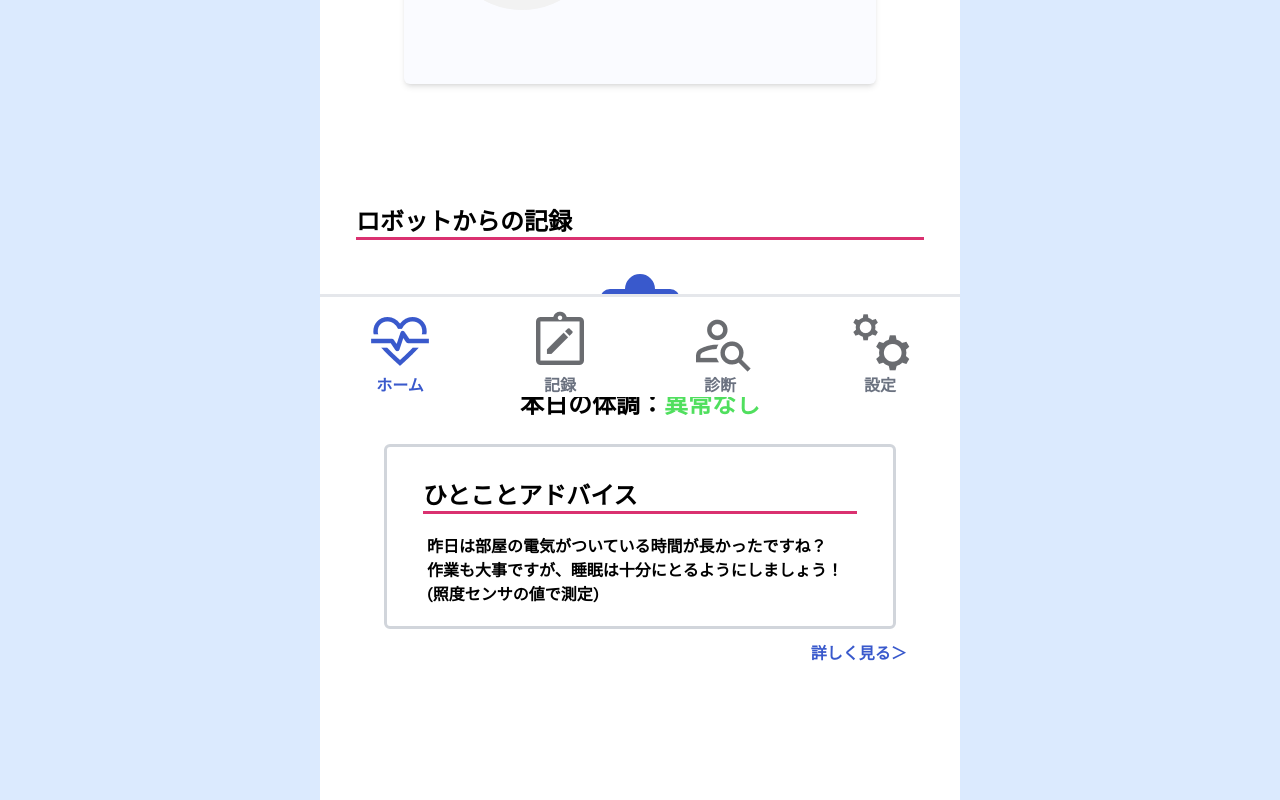
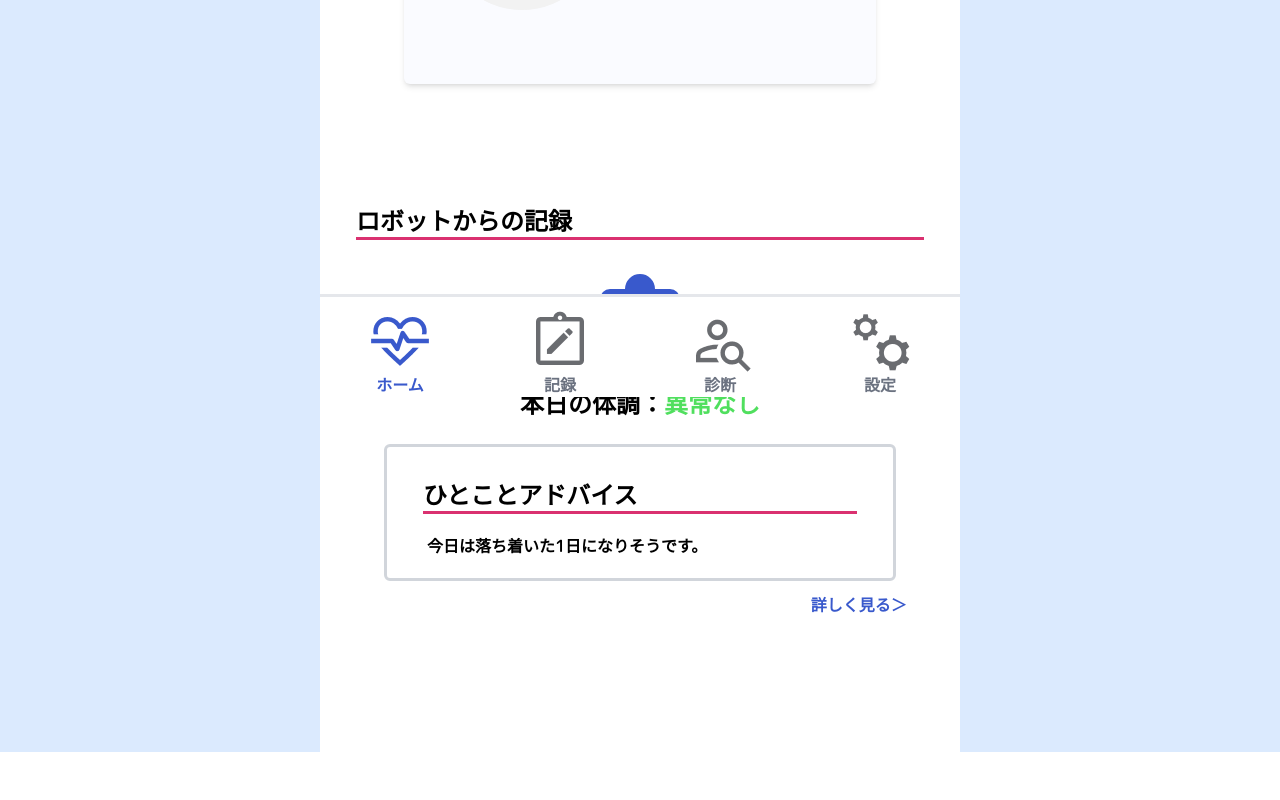
Before and after one commit to yama-chiiii/Sotsuken, a Next.js app: page / in a window 1280 px wide. Shown: the part 403-1203 px from the top of the page. After the commit the page ends 1155 px from the top, so only its background shows below. Built offline with nearby package versions, Linux system fonts and the light colour scheme; no server answers; the database is empty; sample sign-in values are in the browser's storage.

Commit message:
一言アドバイス一旦完成

```diff
--- /dev/null
+++ b/src/app/api/advice.ts
@@ -0,0 +1,63 @@
+// app/api/advice.ts
+
+export type AdviceInput = {
+  mood: string          // "良好" "普通" "不調"
+  activity: string[]    // タグ
+  emotion: string | null
+  memo: string
+  weather: {
+    temp: number | null
+    pressure: number | null
+    condition: string
+  }
+}
+
+export function generateAdvice(data: AdviceInput): string {
+  const lines: string[] = []
+
+  // ◎ 気分
+  if (data.mood === "不調") {
+    lines.push("今日は少し気分が優れないようですね。")
+  } else if (data.mood === "普通") {
+    lines.push("今日は落ち着いた1日になりそうです。")
+  } else if (data.mood === "良好") {
+    lines.push("良い調子ですね！この調子でいきましょう。")
+  }
+
+  // ◎ 表情
+  if (data.emotion === "sad") {
+    lines.push("表情から少し疲れやストレスが見えるようです。無理は禁物ですよ。")
+  }
+  if (data.emotion === "happy") {
+    lines.push("良い笑顔です！前向きな気持ちが伝わってきます。")
+  }
+
+  // ◎ 行動タグ
+  if (data.activity.includes("#睡眠")) {
+    lines.push("睡眠を整えることは体調管理にとても効果的です。")
+  }
+  if (data.activity.includes("#ストレス")) {
+    lines.push("ストレスを感じやすい日かもしれません。少し休む時間も意識しましょう。")
+  }
+
+  // ◎ 天気
+  if (data.weather.temp !== null) {
+    if (data.weather.temp >= 28) {
+      lines.push("気温が高くなっています。こまめな水分補給を忘れずに。")
+    }
+    if (data.weather.temp <= 10) {
+      lines.push("今日は冷え込みそうです。暖かい格好で出かけましょう。")
+    }
+  }
+
+  if (data.weather.pressure !== null && data.weather.pressure <= 1005) {
+    lines.push("気圧が低く、体調が崩れやすい日です。無理せず過ごしてくださいね。")
+  }
+
+  // 最終合成
+  if (lines.length === 0) {
+    return "今日も良い1日になりますように。"
+  }
+
+  return lines.join(" ")
+}
--- a/src/app/context/AuthContext.tsx
+++ b/src/app/context/AuthContext.tsx
@@ -39,6 +39,7 @@ interface AuthContextType {
   tag1: string | null
   tag2: string | null
   dailyRecords: Record<string, DailyRecord>
+  todayWeather: DailyRecord['weather'] | null
 
   setSliderValue: React.Dispatch<React.SetStateAction<number>>
   setCircleColor: React.Dispatch<React.SetStateAction<string>>
@@ -67,6 +68,7 @@ const INITIAL_DATA = {
   tag1: null as string | null,
   tag2: null as string | null,
   dailyRecords: {} as Record<string, DailyRecord>,
+
 }
 
 const dateKey = (d = new Date()) =>
@@ -255,6 +257,7 @@ export const AuthProvider = ({ children }: { children: ReactNode }) => {
         tag1,
         tag2,
         dailyRecords,
+        todayWeather,
         setSliderValue,
         setCircleColor,
         setSelectedTags,
@@ -262,7 +265,7 @@ export const AuthProvider = ({ children }: { children: ReactNode }) => {
         setTag1,
         setTag2,
         setDailyRecords,
-        setTodayWeather, // ⭐ Weather 渡し口
+        setTodayWeather,
         addDailyRecord,
         updateEmotion,
       }}
--- a/src/app/page.tsx
+++ b/src/app/page.tsx
@@ -5,6 +5,7 @@ import Image from 'next/image'
 import Link from 'next/link'
 import Footer from './component/Footer'
 
+import { generateAdvice } from './api/advice'
 import { useAuthContext } from './context/AuthContext'
 import './globals.css'
 import ClientWrapper from './layout.server'
@@ -13,6 +14,7 @@ export default function Home() {
   const { circleColor } = useAuthContext()
   const { dailyRecords } = useAuthContext()
   const today = moment().format('YYYY-MM-DD')
+
 
   const { selectedTags, memo } = useAuthContext()
 
@@ -27,6 +29,32 @@ export default function Home() {
     selectedTags: dailyRecords[today]?.selectedTags ?? [],
     memo: dailyRecords[today]?.memo ?? '',
   }
+  const { todayWeather } = useAuthContext()
+
+  // 今日の自己記録
+  const todayRecord = dailyRecords[today] ?? {}
+
+  const mood = getMoodText(todayRecord.sliderValue ?? 3)
+  const activity = todayRecord.selectedTags ?? []
+  const emotion = todayRecord.emotion ?? null
+  const memoText = todayRecord.memo ?? ''
+
+  // 天気データ
+  const weather = {
+    temp: todayWeather?.temp ?? null,
+    pressure: todayWeather?.pressure ?? null,
+    condition: todayWeather?.condition ?? '',
+  }
+
+  const todayAllData = {
+    mood,
+    activity,
+    emotion,
+    memo: memoText,
+    weather,
+  }
+  // console.log('今日のアドバイス入力データ:', todayAllData)
+  const advice = generateAdvice(todayAllData)
 
   return (
     <ClientWrapper>
@@ -105,12 +133,8 @@ export default function Home() {
                     ひとことアドバイス
                   </div>
                   <div className='px-40 mt-20 mb-20 '>
-                    <div className='font-semibold'>
-                      昨日は部屋の電気がついている時間が長かったですね？
-                      <br />
-                      作業も大事ですが、睡眠は十分にとるようにしましょう！
-                      <br />
-                      (照度センサの値で測定)
+                    <div className='font-semibold whitespace-pre-line'>
+                      {advice}
                     </div>
                   </div>
                 </div>
```
